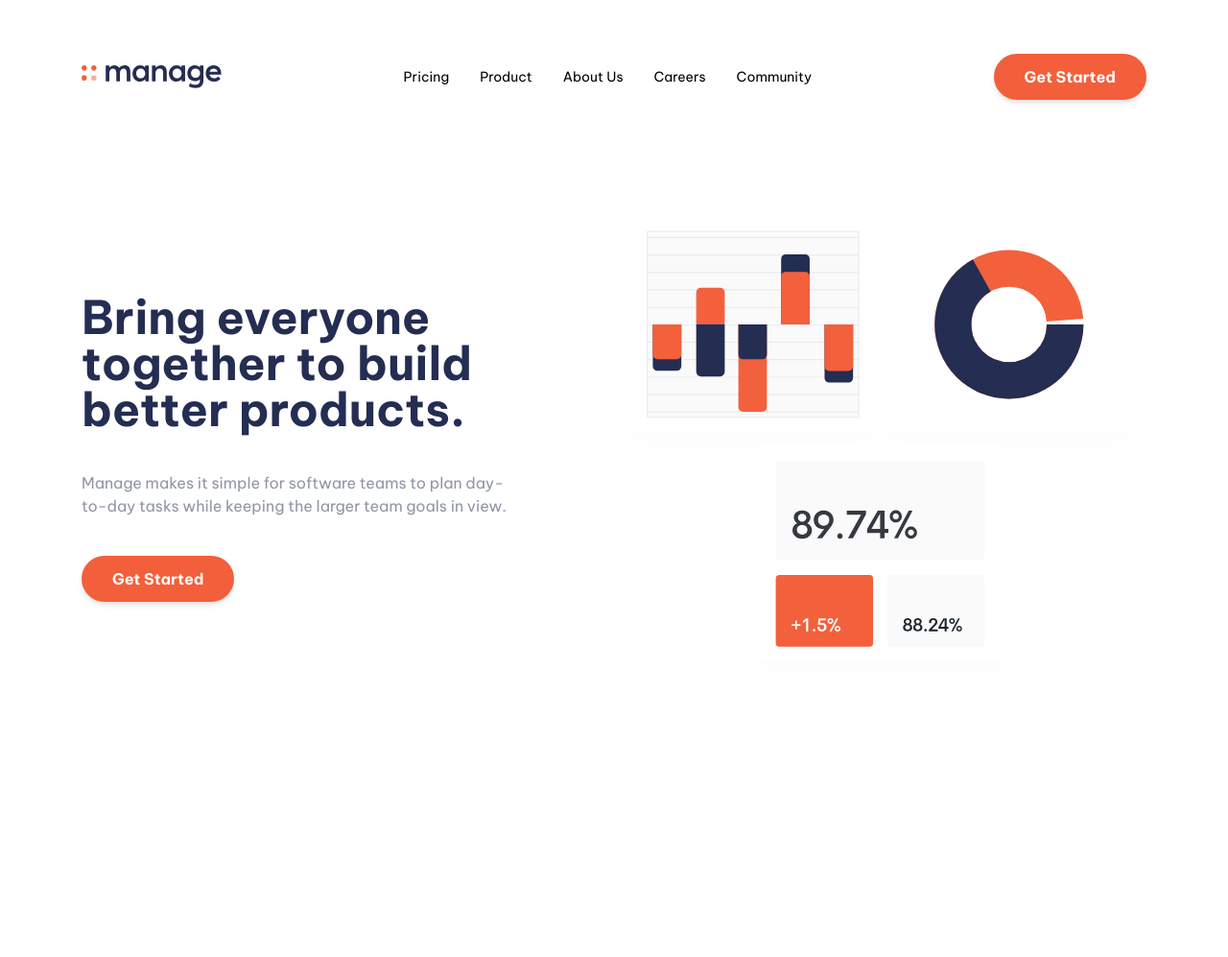
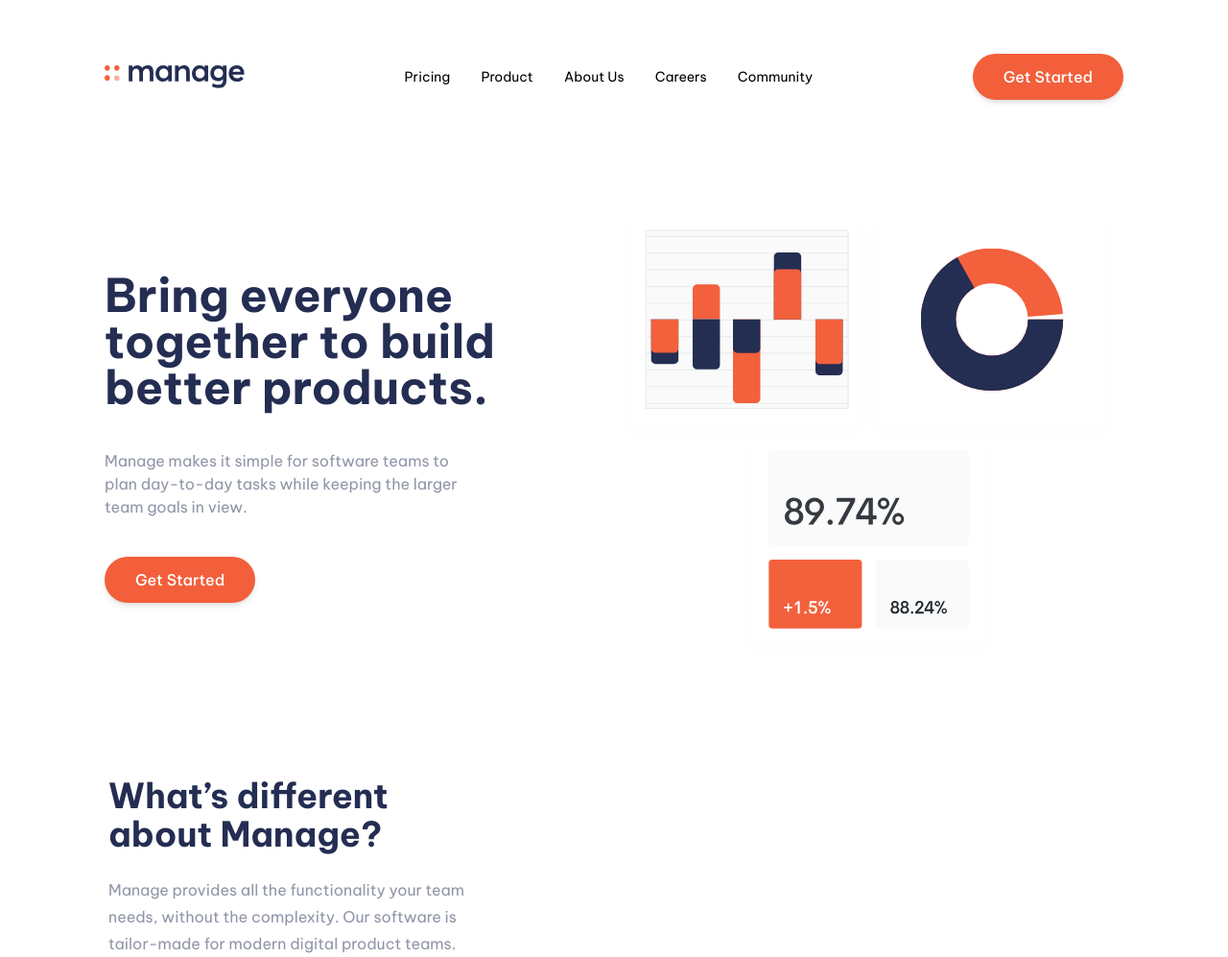
Before and after one commit to usman-FE/manage-landing-page, a website: page src/index.html in a window 1280 px wide. Shown: the whole page at 96% size. Before the commit the page ends 800 px from the top, so only its background shows below. Drawn offline with Linux system fonts and the light colour scheme.

Commit message:
About section

```diff
--- a/src/index.html
+++ b/src/index.html
@@ -16,7 +16,7 @@
   <body>
     <!-- HEADER SECTION -->
     <nav class="pt-10 md:pt-14">
-      <div class="container px-8 md:px-0 mx-auto">
+      <div class="container px-6 mx-auto">
         <div class="flex items-center justify-between">
           <!-- LOGO -->
           <div>
@@ -42,7 +42,7 @@
     </nav>
     <!-- HERO SECTION -->
     <section>
-      <div class="container px-8 lg:px-0 mx-auto">
+      <div class="container px-6 mx-auto">
         <!-- HERO CONTAINER -->
         <div
           class="flex flex-col-reverse justify-between items-center pt-11 gap-y-10 lg:gap-y-10 lg:flex-row lg:pt-28"
@@ -55,7 +55,7 @@
               Bring everyone together to build better products.
             </h1>
             <p
-              class="text-base text-DarkGrayishBlue max-w-md text-center md:text-left"
+              class="text-base text-DarkGrayishBlue max-w-sm text-center md:text-left"
             >
               Manage makes it simple for software teams to plan day-to-day tasks
               while keeping the larger team goals in view.
@@ -77,10 +77,30 @@
         </div>
       </div>
     </section>
-    <!--         Get
-    Started What’s different about Manage? Manage provides all the functionality
-    your team needs, without the complexity. Our software is tailor-made for
-    modern digital product teams. 01 Track company-wide progress See how your
+
+    <!-- ABOUT SECTION -->
+    <section class="about">
+      <div class="container mx-auto mt-24 lg:mt-28">
+        <!-- ABOUT CONENT -->
+        <div class="flex flex-col gap-y-12">
+          <!-- ABOUT LEFT -->
+          <div class="max-w-md md:text-left px-7">
+            <h2
+              class="text-2xl leading-9 font-semibold text-DarkBlue mb-6 md:text-4xl"
+            >
+              What’s different about Manage?
+            </h2>
+            <p class="text-base leading-7 text-DarkGrayishBlue max-w-sm">
+              Manage provides all the functionality your team needs, without the
+              complexity. Our software is tailor-made for modern digital product
+              teams.
+            </p>
+          </div>
+          <!-- ABOUT RIGHT -->
+        </div>
+      </div>
+    </section>
+    <!--           01 Track company-wide progress See how your
     day-to-day tasks fit into the wider vision. Go from tracking progress at the
     milestone level all the way done to the smallest of details. Never lose
     sight of the bigger picture again. 02 Advanced built-in reports Set internal
--- a/src/style.css
+++ b/src/style.css
@@ -11,6 +11,6 @@
 /* PRIMARY BUTTON */
 @layer components {
   .btn-primary {
-    @apply py-3 px-8 bg-BrightRed text-white font-semibold rounded-full shadow-md hover:opacity-75 focus:outline-none;
+    @apply py-3 px-8 bg-BrightRed text-white font-medium rounded-full shadow-md hover:opacity-75 focus:outline-none;
   }
 }
```
Also changed, not shown: dist/main.css, style-guide.md (line endings or trailing spaces).
